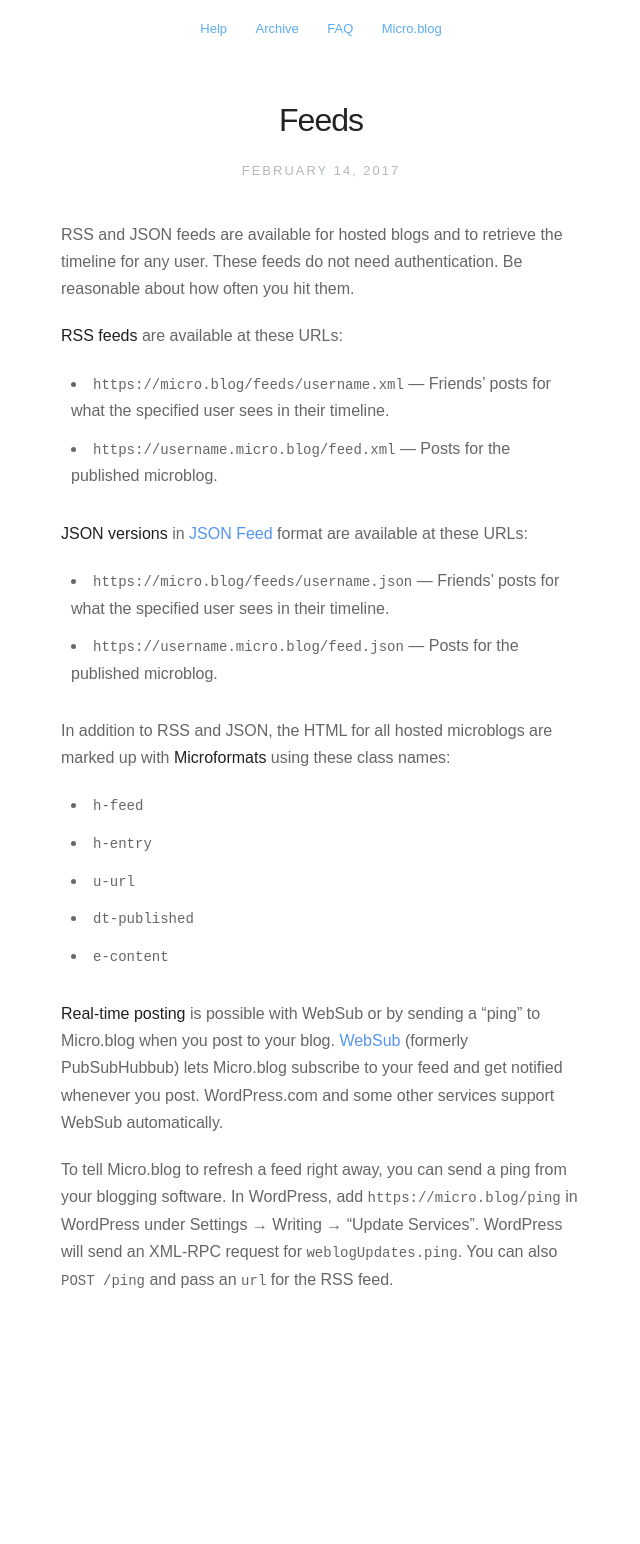
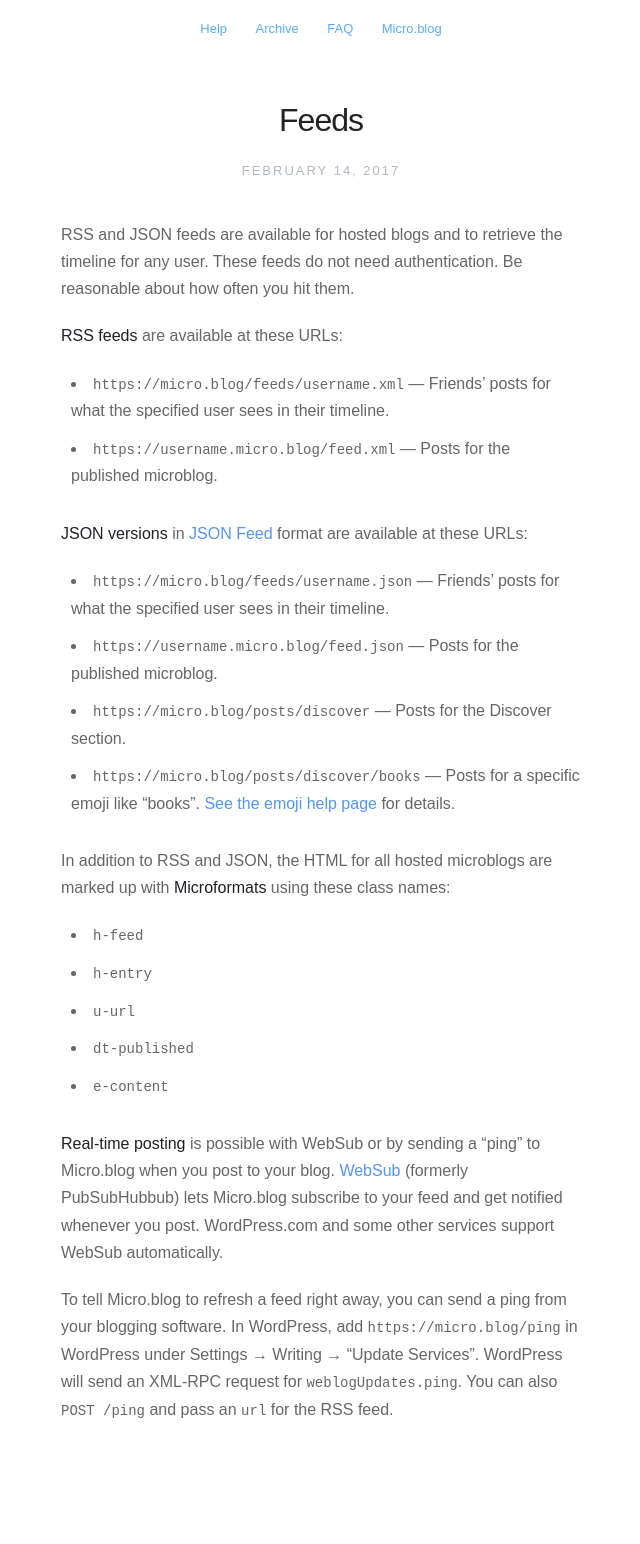
Before and after one commit to microdotblog/help.micro.blog, a Jekyll site: the page built from _posts/2017-02-14-api-feeds.markdown, in a window 1280 px wide. Shown: the whole page, without its empty margins (319-959 px from the left). Built offline with Jekyll 4.4.1, drawn with Linux system fonts in a browser that asks for light colours; nearby versions of some CDN libraries; before the commit the page ends 1414 px from its top, so only the background shows below that.

Commit message:
Added some more feed examples.

```diff
--- a/_posts/2017-02-14-api-feeds.markdown
+++ b/_posts/2017-02-14-api-feeds.markdown
@@ -15,6 +15,8 @@
 
 * `https://micro.blog/feeds/username.json` — Friends' posts for what the specified user sees in their timeline.
 * `https://username.micro.blog/feed.json` — Posts for the published microblog.
+* `https://micro.blog/posts/discover` — Posts for the Discover section.
+* `https://micro.blog/posts/discover/books` — Posts for a specific emoji like "books". [See the emoji help page](http://help.micro.blog/2018/tagmoji/) for details.
 
 In addition to RSS and JSON, the HTML for all hosted microblogs are marked up with **Microformats** using these class names:
 
```
